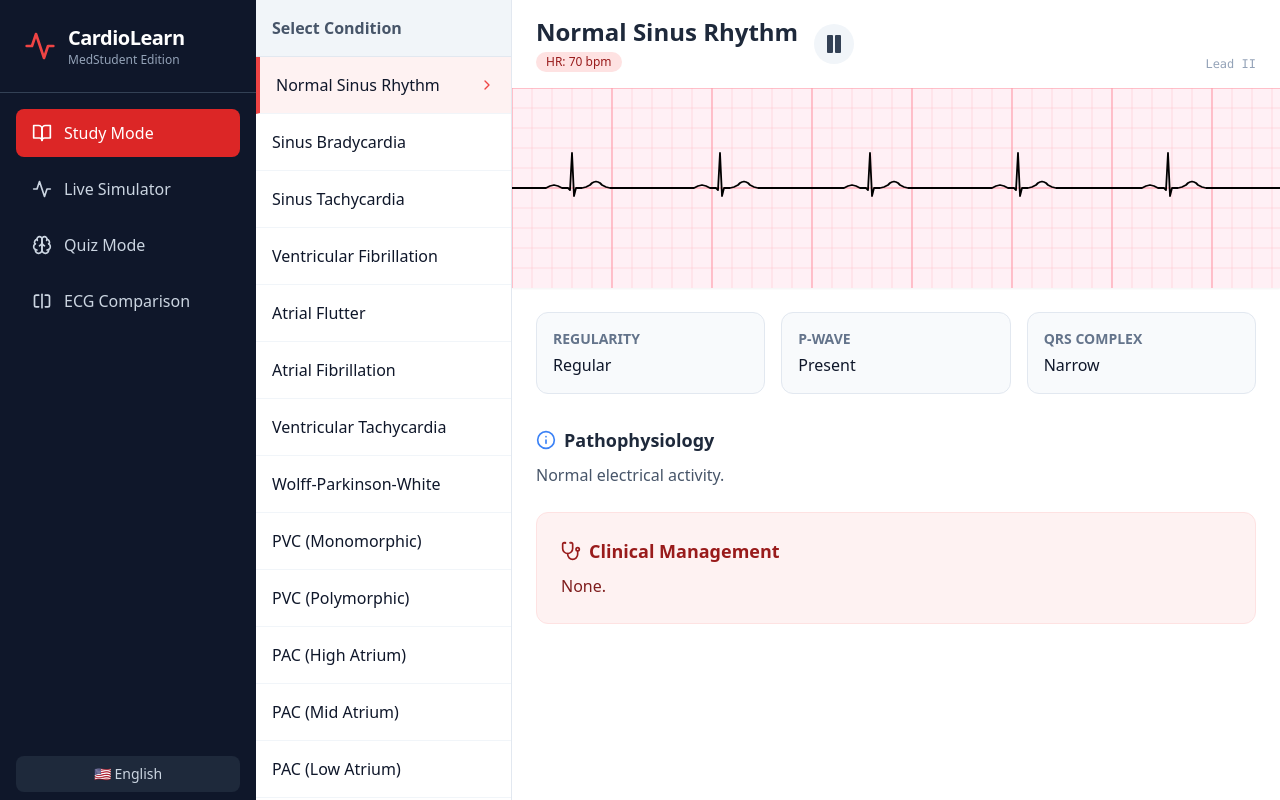
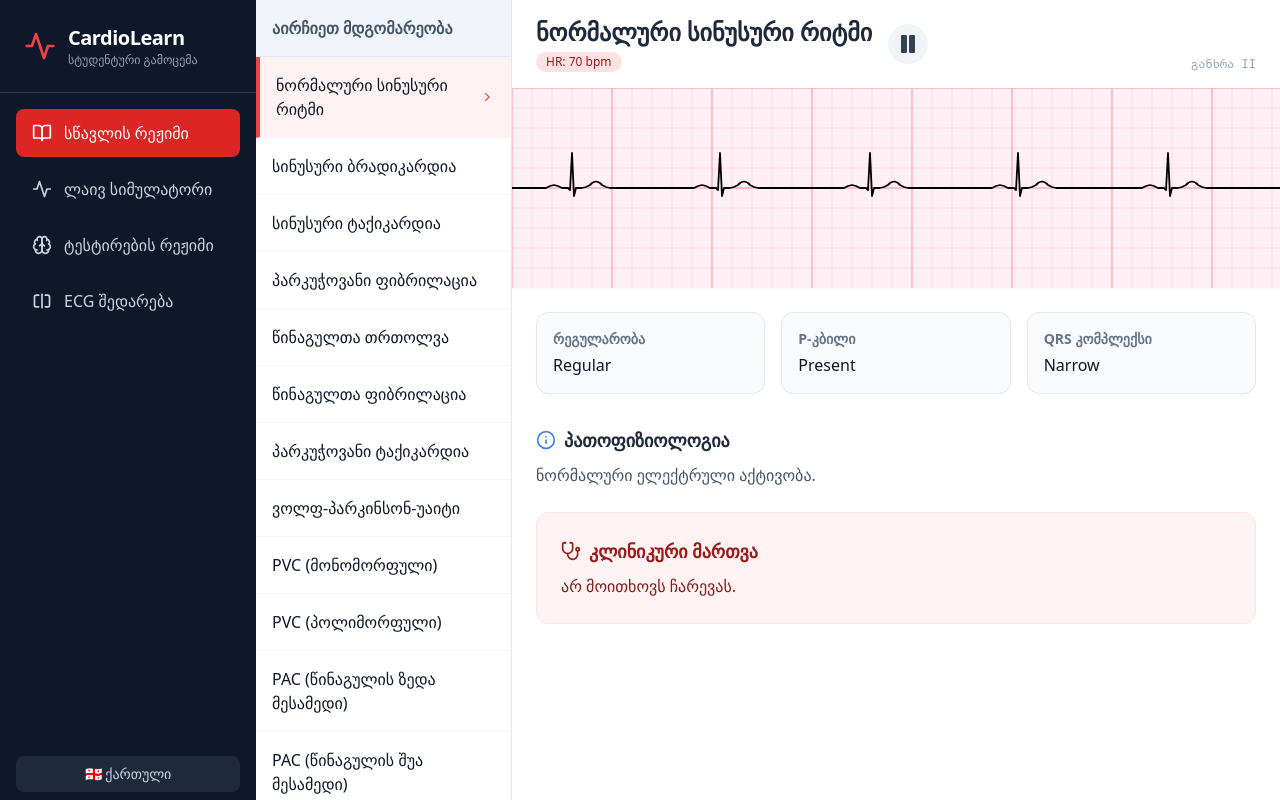
Before and after one commit to witchking5900/ecgapp, a React (Vite) app: page / in a window 1280 px wide. Built offline with nearby package versions, Linux system fonts and the light colour scheme.

Commit message:
Change default language from 'en' to 'ka'

```diff
--- a/src/App.jsx
+++ b/src/App.jsx
@@ -749,7 +749,7 @@ export default function CardioLearn() {
   const [compareRhythmA, setCompareRhythmA] = useState('NSR');
   const [compareRhythmB, setCompareRhythmB] = useState('VFIB');
   const [quizState, setQuizState] = useState({ currentAnswer: null, score: 0, total: 0, targetRhythm: null, showResult: false, choices: [] });
-  const [lang, setLang] = useState('en');
+  const [lang, setLang] = useState('ka');
   const [deferredPrompt, setDeferredPrompt] = useState(null);
   const [isPaused, setIsPaused] = useState(false);
 
```
